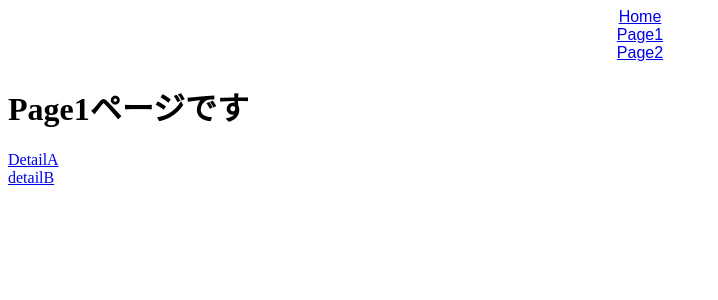
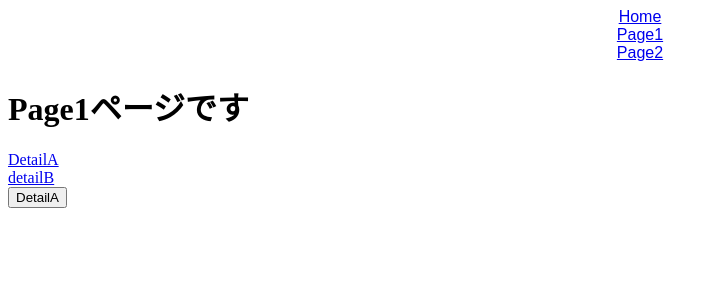
Before and after one commit to sakurakotubaki/React-router-dom, a React (Create React App) app: page /Page1 in a window 1280 px wide. Shown: the top 300 px of the page, without its empty margins (0-718 px from the left). Built offline with nearby package versions, Linux system fonts and the light colour scheme.

Commit message:
useHistory JavaScriptを使ってボタンを押したら画面遷移する方法を学んだ

```diff
--- a/src/Page1.jsx
+++ b/src/Page1.jsx
@@ -1,12 +1,22 @@
-import { Link } from "react-router-dom";
+import { Link, useHistory } from "react-router-dom";
 
 export const Page1 = () => {
+  const arr = [...Array(100).keys()];
+  console.log(arr);
+
+  const history = useHistory();
+
+  const onClickDetailA = () => history.push("/page1/detailA");
+
   return (
     <div>
       <h1>Page1ページです</h1>
-      <Link to="/page1/detailA">DetailA</Link>
+      {/* <Link to="/page1/detailA">DetailA</Link> */}
+      <Link to={{ pathname: "/page1/detailA", state: arr }}>DetailA</Link>
       <br />
       <Link to="/page1/detailB">detailB</Link>
+      <br />
+      <button onClick={onClickDetailA}>DetailA</button>
     </div>
   );
 };
--- a/src/Page1DetailA.jsx
+++ b/src/Page1DetailA.jsx
@@ -1,7 +1,17 @@
+import { useLocation, useHistory } from "react-router-dom";
+
 export const Page1DetailA = () => {
+  const location = useLocation();
+  console.log(location);
+
+  const history = useHistory("");
+
+  const onClickBack = () => history.goBack();
+
   return (
     <div>
       <h1>Page1DetailAページです</h1>
+      <button onClick={onClickBack}>戻る</button>
     </div>
   );
 };
```
